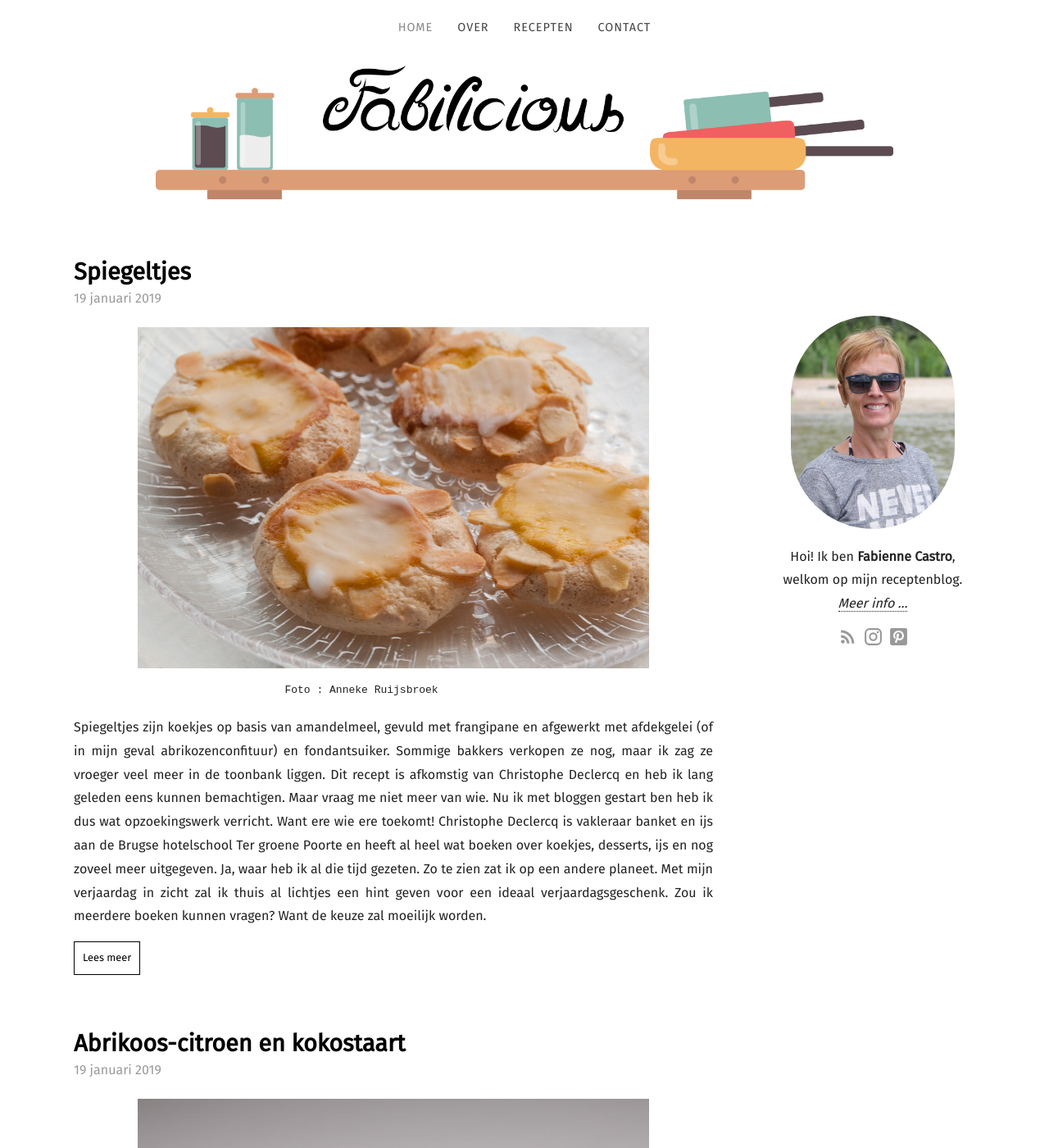
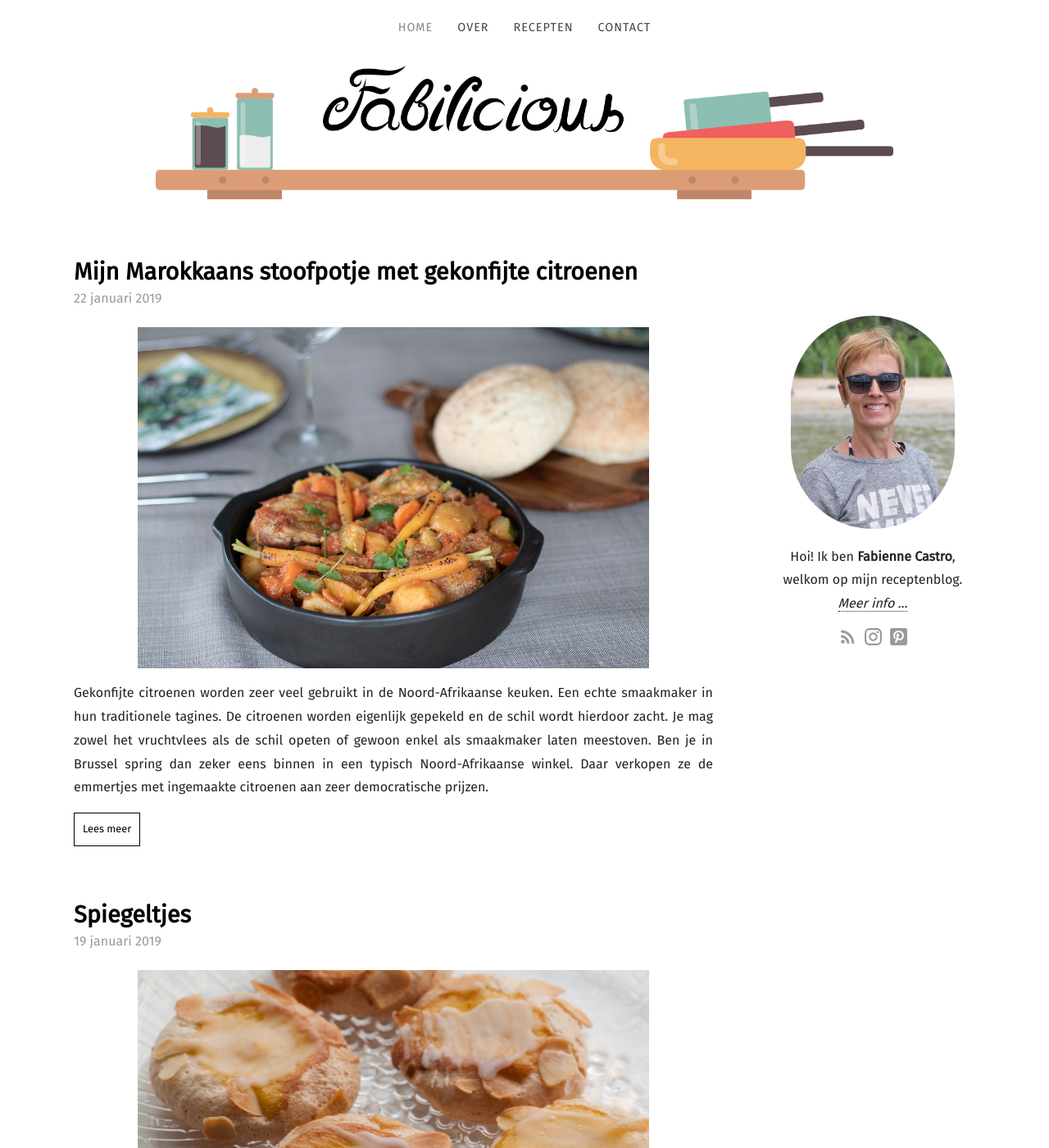
Before and after one commit to fabilicious/fabilicious.github.io, a Jekyll site: the page built from index.html, in a window 1280 px wide and 1400 px high. Shown: the whole window at 82% size. Built offline with Jekyll 4.4.1, drawn with Linux system fonts in a browser that asks for light colours; some web fonts are replaced; the list of posts is cut into pages by our own code; some of the changed text lies outside the part shown.

Commit message:
Koreaans + gekonfijt in

```diff
--- /dev/null
+++ b/_posts/2019-01-22-Mijn_Marokkaans_stoofpotje_met_gekonfijte_citroenen.md
@@ -0,0 +1,39 @@
+---
+date: 2019-01-22
+title: Mijn Marokkaans stoofpotje met gekonfijte citroenen
+categories:
+  - hoofdgerechten
+featured_image: /images/Miijn_marokkaans stoofpotje_met_geconfijte_citroen1200.jpg
+recipe:
+  servings: 4 personen
+  ingredients_markdown: |-
+    * 1,5 kg kip in stukken of 8 bovendijen
+    * 3 gekonfijte citroenen kort onder water afgespoeld en in de helft gesneden
+    * 8 grote wortelen in dikke schijven gesneden
+    * 8 vastkokende aardappelen, geschild en in grote stukken gesneden
+    * 1 grote ui fijngehakt
+    * 1 teentje gehakte look
+    * 1 courgette in grove stukken
+    * 1 blik van 400g tomaten in stukken
+    * wat geraspte gember
+    * parikapoeder, ras el hanout, bladpeterselie en koriander
+    * harissa
+
+---
+Gekonfijte citroenen worden zeer veel gebruikt in de Noord-Afrikaanse keuken.
+Een echte smaakmaker in hun traditionele tagines.
+De citroenen worden eigenlijk gepekeld en de schil wordt hierdoor zacht.
+Je mag zowel het vruchtvlees als de schil opeten of gewoon enkel als smaakmaker laten meestoven.
+Ben je in Brussel spring dan zeker eens binnen in een typisch Noord-Afrikaanse winkel.
+Daar verkopen ze de emmertjes met ingemaakte citroenen aan zeer democratische prijzen.
+
+
+
+
+<!--more-->
+
+Kip met peper, zout, paprikapoeder en ras el hanout bestrooien. Aanbakken in olijfolie.
+Daarna de ui en look mee aanstoven. Tomaten, gember en een scheutje water toevoegen.
+Wortelen, aardappelen en de citroenen erbij doen en alles laten sudderen gedurende 30 à 45 minuten.
+De courgetten worden de laatste 15 minuten meegestoofd. Een beetje harissa toevoegen.
+Afwerken met peterselie en koiander.
```
Also changed, not shown: _posts/2019-01-09-Rundstartaar koreaanse stijl.md (+1 -1 lines), images/Miijn_marokkaans stoofpotje_met_geconfijte_citroen1200.jpg (added).
